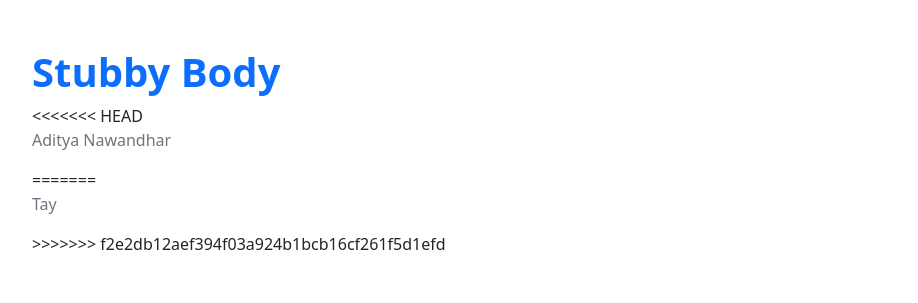
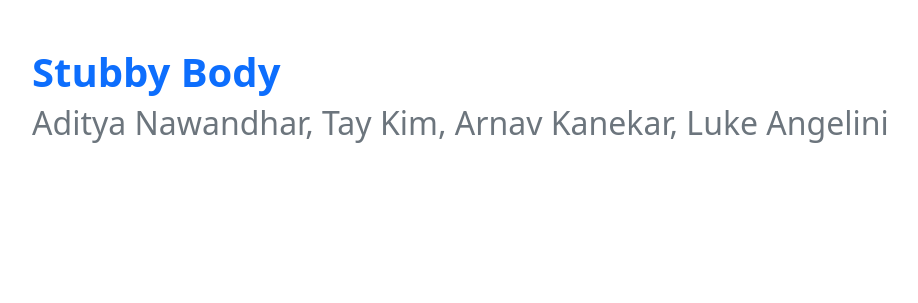
Before and after one commit to Firestorm0986/TAALrepository, a Flask app: page /stub/ in a window 1280 px wide. Shown: the part 66-369 px from the top of the page, without its empty margins (16-934 px from the left). Run offline with Flask 2, Linux system fonts and the light colour scheme.

Commit message:
added names

```diff
--- a/templates/stub.html
+++ b/templates/stub.html
@@ -9,11 +9,7 @@
     <!- Try building a new body here, bootstrap is a wise choice ->
     <div class="px-5 py-5 mx-auto">
         <h1 class="text-primary"><strong>Stubby Body</strong></h1>
-<<<<<<< HEAD
-        <p class="text-secondary">Aditya Nawandhar</p>
-=======
-        <p class="text-secondary">Tay</p>
->>>>>>> f2e2db12aef394f03a924b1bcb16cf261f5d1efd
+        <h2 class="text-secondary">Aditya Nawandhar, Tay Kim, Arnav Kanekar, Luke Angelini</h2>
     </div>
 {% endblock %}
 
```
